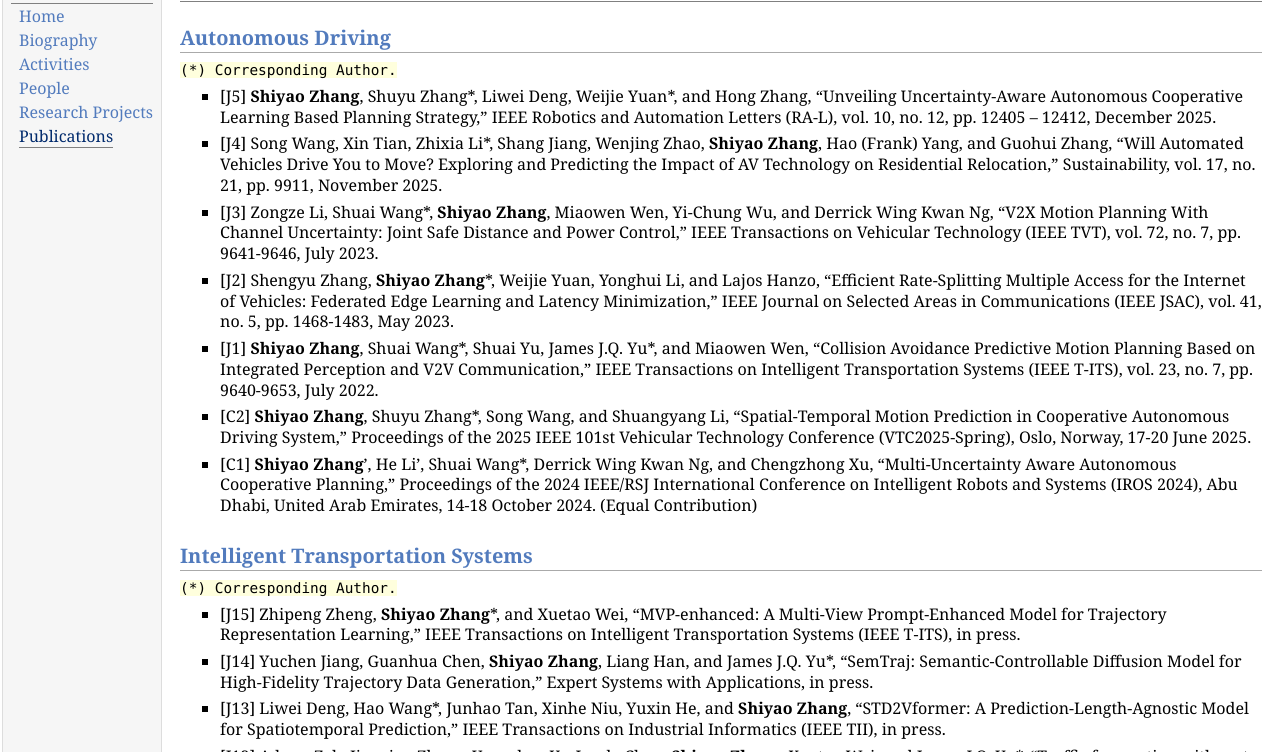
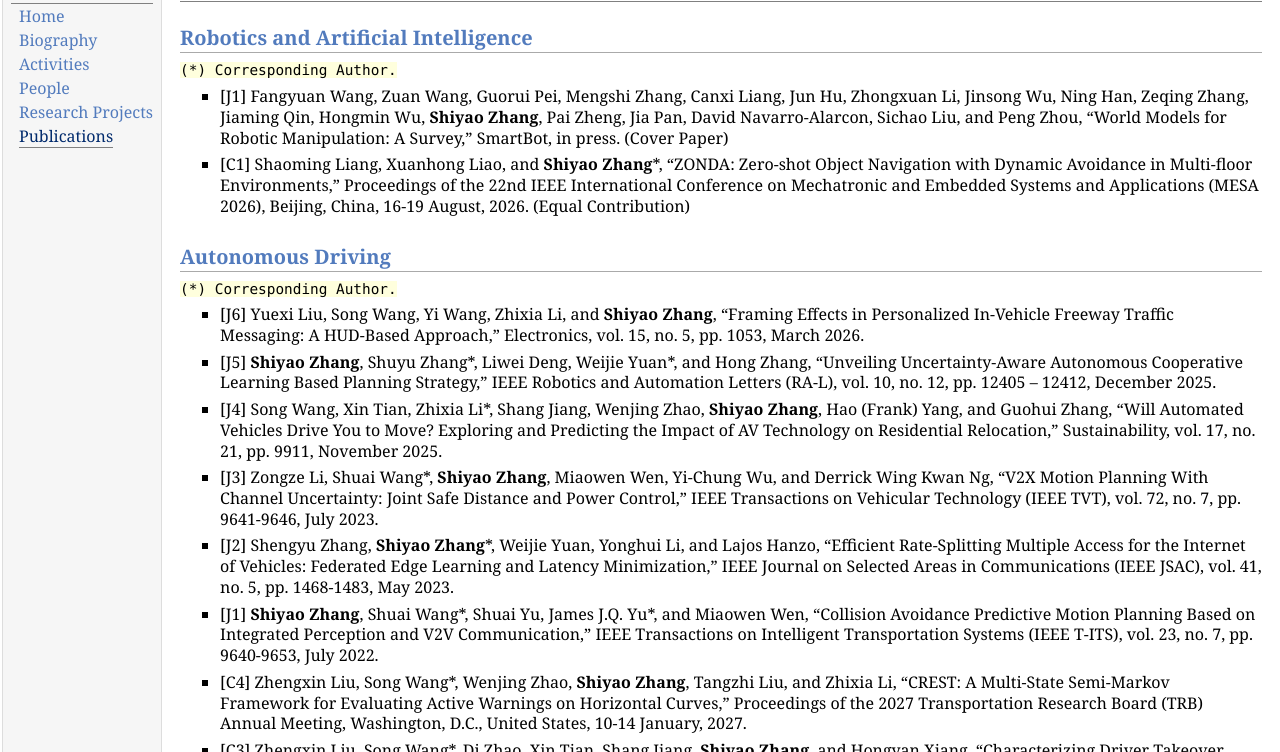
Before and after one commit to jasonzhangs001/shiyaozhang, a plain HTML site: page publications.html in a window 1280 px wide. Shown: the part 48-800 px from the top of the page. Drawn offline with Linux system fonts and the light colour scheme.

Commit message:
Update publications.html

```diff
--- a/publications.html
+++ b/publications.html
@@ -23,9 +23,21 @@
 <div id="toptitle">
 <h1>Shiyao Zhang</h1>
 </div>
+
+<h2>Robotics and Artificial Intelligence</h2>
+<p><tt> (*) Corresponding Author.</tt></p>
+<ul>
+<li><p>[J1]	Fangyuan Wang, Zuan Wang, Guorui Pei, Mengshi Zhang, Canxi Liang, Jun Hu, Zhongxuan Li, Jinsong Wu, Ning Han, Zeqing Zhang, Jiaming Qin, Hongmin Wu, <b>Shiyao Zhang</b>, Pai Zheng, Jia Pan, David Navarro-Alarcon, Sichao Liu, and Peng Zhou, “World Models for Robotic Manipulation: A Survey,” SmartBot, in press. (Cover Paper)</p>
+</li>
+<li><p>[C1] Shaoming Liang, Xuanhong Liao, and <b>Shiyao Zhang</b>*, “ZONDA: Zero-shot Object Navigation with Dynamic Avoidance in Multi-floor Environments,” Proceedings of the 22nd IEEE International Conference on Mechatronic and Embedded Systems and Applications (MESA 2026), Beijing, China, 16-19 August, 2026. (Equal Contribution)</p>
+</li>
+</ul>
+
 <h2>Autonomous Driving</h2>
 <p><tt> (*) Corresponding Author.</tt></p>
 <ul>
+<li><p>[J6] Yuexi Liu, Song Wang, Yi Wang, Zhixia Li, and <b>Shiyao Zhang</b>, “Framing Effects in Personalized In-Vehicle Freeway Traffic Messaging: A HUD-Based Approach,” Electronics, vol. 15, no. 5, pp. 1053, March 2026. </p>
+</li>
 <li><p>[J5] <b>Shiyao Zhang</b>, Shuyu Zhang*, Liwei Deng, Weijie Yuan*, and Hong Zhang, “Unveiling Uncertainty-Aware Autonomous Cooperative Learning Based Planning Strategy,” IEEE Robotics and Automation Letters (RA-L), vol. 10, no. 12, pp. 12405 – 12412, December 2025. </p>
 </li>
 <li><p>[J4] Song Wang, Xin Tian, Zhixia Li*, Shang Jiang, Wenjing Zhao, <b>Shiyao Zhang</b>, Hao (Frank) Yang, and Guohui Zhang, “Will Automated Vehicles Drive You to Move? Exploring and Predicting the Impact of AV Technology on Residential Relocation,” Sustainability, vol. 17, no. 21, pp. 9911, November 2025.</p>
@@ -36,6 +48,10 @@
 </li>
 <li><p>[J1]	<b>Shiyao Zhang</b>, Shuai Wang*, Shuai Yu, James J.Q. Yu*, and Miaowen Wen, “Collision Avoidance Predictive Motion Planning Based on Integrated Perception and V2V Communication,” IEEE Transactions on Intelligent Transportation Systems (IEEE T-ITS), vol. 23, no. 7, pp. 9640-9653, July 2022.</p>
 </li>
+<li><p>[C4] Zhengxin Liu, Song Wang*, Wenjing Zhao, <b>Shiyao Zhang</b>, Tangzhi Liu, and Zhixia Li, “CREST: A Multi-State Semi-Markov Framework for Evaluating Active Warnings on Horizontal Curves,” Proceedings of the 2027 Transportation Research Board (TRB) Annual Meeting, Washington, D.C., United States, 10-14 January, 2027.</p>
+</li>
+<li><p>[C3] Zhengxin Liu, Song Wang*, Di Zhao, Xin Tian, Shang Jiang, <b>Shiyao Zhang</b>, and Hongyan Xiang, “Characterizing Driver Takeover Readiness and Jointly Predicting Takeover State and Driving Risk at Signalized Intersections,” Proceedings of the 2027 Transportation Research Board (TRB) Annual Meeting, Washington, D.C., United States, 10-14 January, 2027.</p>
+</li>
 <li><p>[C2] <b>Shiyao Zhang</b>, Shuyu Zhang*, Song Wang, and Shuangyang Li, “Spatial-Temporal Motion Prediction in Cooperative Autonomous Driving System,” Proceedings of the 2025 IEEE 101st Vehicular Technology Conference (VTC2025-Spring), Oslo, Norway, 17-20 June 2025. </p>
 </li>
 <li><p>[C1] <b>Shiyao Zhang</b>’, He Li’, Shuai Wang*, Derrick Wing Kwan Ng, and Chengzhong Xu, “Multi-Uncertainty Aware Autonomous Cooperative Planning,” Proceedings of the 2024 IEEE/RSJ International Conference on Intelligent Robots and Systems (IROS 2024), Abu Dhabi, United Arab Emirates, 14-18 October 2024. (Equal Contribution)</p>
@@ -45,11 +61,13 @@
 <h2>Intelligent Transportation Systems</h2>
 <p><tt>(*) Corresponding Author.</tt></p>
 <ul>
-<li><p>[J15] Zhipeng Zheng, <b>Shiyao Zhang</b>*, and Xuetao Wei, “MVP-enhanced: A Multi-View Prompt-Enhanced Model for Trajectory Representation Learning,” IEEE Transactions on Intelligent Transportation Systems (IEEE T-ITS), in press. </p>
+<li><p>[J16] Jie Zhang, Mengying Zhang*, Junhua Zhang, and <b>Shiyao Zhang</b>*, “Federated Edge Learning Based Multi-Drone Optimal Delivery Routing Approach,” IEEE Transactions on Vehicular Technology (IEEE TVT), in press. </p>
 </li>
-<li><p>[J14] Yuchen Jiang, Guanhua Chen, <b>Shiyao Zhang</b>, Liang Han, and James J.Q. Yu*, “SemTraj: Semantic-Controllable Diffusion Model for High-Fidelity Trajectory Data Generation,” Expert Systems with Applications, in press. </p>
+<li><p>[J15] Zhipeng Zheng, <b>Shiyao Zhang</b>*, and Xuetao Wei, “MVP-enhanced: A Multi-View Prompt-Enhanced Model for Trajectory Representation Learning,” IEEE Transactions on Intelligent Transportation Systems (IEEE T-ITS), vol. 27, no. 11, pp. 14066-14079, November 2026. </p>
 </li>
-<li><p>[J13] Liwei Deng, Hao Wang*, Junhao Tan, Xinhe Niu, Yuxin He, and <b>Shiyao Zhang</b>, “STD2Vformer: A Prediction-Length-Agnostic Model for Spatiotemporal Prediction,” IEEE Transactions on Industrial Informatics (IEEE TII), in press. </p>
+<li><p>[J14] Yuchen Jiang, Guanhua Chen, <b>Shiyao Zhang</b>, Liang Han, and James J.Q. Yu*, “SemTraj: Semantic-Controllable Diffusion Model for High-Fidelity Trajectory Data Generation,” Expert Systems with Applications, vol. 315, pp. 131661, June 2026. </p>
+</li>
+<li><p>[J13] Liwei Deng, Hao Wang*, Junhao Tan, Xinhe Niu, Yuxin He, and <b>Shiyao Zhang</b>, “STD2Vformer: A Free-Form Spatiotemporal Forecasting Model,” IEEE Transactions on Industrial Informatics (IEEE TII), vol. 22, no. 5, pp. 4044-4055, May 2026. </p>
 </li>
 <li><p>[J12] Adnan Zeb, Jianying Zheng, Yongchao Ye, Junde Chen, <b>Shiyao Zhang</b>, Xuetao Wei, and James J.Q. Yu*, “Traffic forecasting with meta attentive graph convolutional recurrent network,” Expert Systems with Applications, vol. 287, pp. 128073, August 2025. </p>
 </li>
@@ -133,11 +151,11 @@
 <h2>Vehicular Communication</h2>
 <p><tt>(*) Corresponding Author.</tt></p>
 <ul>
-<li><p>[J8] Shengyu Zhang, <b>Shiyao Zhang</b>*, Weijie Yuan*, Zan Li, and Tony Q.S. Quek, “RadioRS: A Sampling-Free Low-Altitude Wireless Networks Leveraging Radio Maps and Rate-Splitting,” IEEE Transactions on Mobile Computing (IEEE TMC), in press. </p>
+<li><p>[J8] Shengyu Zhang, <b>Shiyao Zhang</b>*, Weijie Yuan*, Zan Li, and Tony Q.S. Quek, “RadioRS: A Sampling-Free Low-Altitude Wireless Networks Leveraging Radio Maps and Rate-Splitting,” IEEE Transactions on Mobile Computing (IEEE TMC), vol. 25, no. 7, pp. 11287-11304, July 2026. </p>
 </li>
-<li><p>[J7] Hongjia Huang, <b>Shiyao Zhang</b>*, Weijie Yuan*, Zhongbin Wang, Shuqing Xia, Tony Q.S. Quek, and Hyundong Shin, “Res-Unet-MLP: A Data-Driven Mobile User Sensing Approach in Near-Field ISAC System,” IEEE Transactions on Cognitive Communications and Networking (IEEE TCCN), in press. </p>
+<li><p>[J7] Shengyu Zhang, Zan Li, Jia Shi, Yijie Mao, <b>Shiyao Zhang</b>, and Tony Q.S. Quek, “FARS: Elevating Rate-Splitting Multiple Access in Non-Territorial Networks with Intelligent Fluid Antenna System,” IEEE Journal on Selected Areas in Communications (IEEE JSAC), vol. 44, pp. 1045-1060, September 2026. </p>
 </li>
-<li><p>[J6] Shengyu Zhang, Zan Li, Jia Shi, Yijie Mao, <b>Shiyao Zhang</b>, and Tony Q.S. Quek, “FARS: Elevating Rate-Splitting Multiple Access in Non-Territorial Networks with Intelligent Fluid Antenna System,” IEEE Journal on Selected Areas in Communications (IEEE JSAC), in press. </p>
+<li><p>[J6] Hongjia Huang, <b>Shiyao Zhang</b>*, Weijie Yuan*, Zhongbin Wang, Shuqing Xia, Tony Q.S. Quek, and Hyundong Shin, “Res-UNet-GRU: A Data-Driven Near-Field Sensing Approach in ISAC-Based Low-Altitude Networks,” IEEE Transactions on Cognitive Communications and Networking (IEEE TCCN), vol. 12, pp. 5817-5831, February 2026. </p>
 </li>
 <li><p>[J5] Shengyu Zhang, <b>Shiyao Zhang</b>, Weijie Yuan*, Jia Shi, Zan Li, and Tony Q.S. Quek*, “Personalizing Rate-Splitting in Vehicular Communication via Large Multi-Modal Model,” Science China Information Sciences (SCIS), vol. 68, no. 7, pp. 1-16, July 2025. </p>
 </li>
@@ -166,10 +184,6 @@
 <h2>Other Cross-Disiplinary Area</h2>
 <p><tt>(*) Corresponding Author.</tt></p>
 <ul>
-<li><p>[J6] Jie Zhang, Mengying Zhang*, Junhua Zhang, and <b>Shiyao Zhang</b>*, “Federated Edge Learning Based Multi-Drone Optimal Delivery Routing Approach,” IEEE Transactions on Vehicular Technology (IEEE TVT), in press. </p>
-</li>
-<li><p>[J5] Nan Zhang, Minghan Yang, Zhikang Xu, Ziyun Zhao, Dalong Gao, Susu Wang, Dongli Li, Zihan Guo, Mouyhorng Boung, <b>Shiyao Zhang</b>*, and Chenhan Zhang*, “From partial observations to contact networks: reconstructing children's surface touch behavior for risk-informed management of child-care buildings,” Journal of Building Engineering (JOBE), in press.</p>
-</li>
 <li><p>[J4] Toan Quoc Nguyen, Chenhan Zhang, Linh Le, David Williams King, Long Tuan Vo, Juliette Murris, <b>Shiyao Zhang</b>*, and Nghia Duong Trung, “Intelligent and Inclusive EEG-Driven Authentication for Gender Fairness and Cognitive Impairment,” Intelligence & Robotics, in press.</p>
 </li>
 <li><p>[J3] Nan Zhang, Minghan Yang, Zhikang Xu, Ziyun Zhao, Dalong Gao, Susu Wang, Dongli Li, Zihan Guo, Mouyhorng Boung, <b>Shiyao Zhang</b>*, and Chenhan Zhang*, “From partial observations to contact networks: reconstructing children's surface touch behavior for risk-informed management of child-care buildings,” Journal of Building Engineering (JOBE), in press.</p>
```
